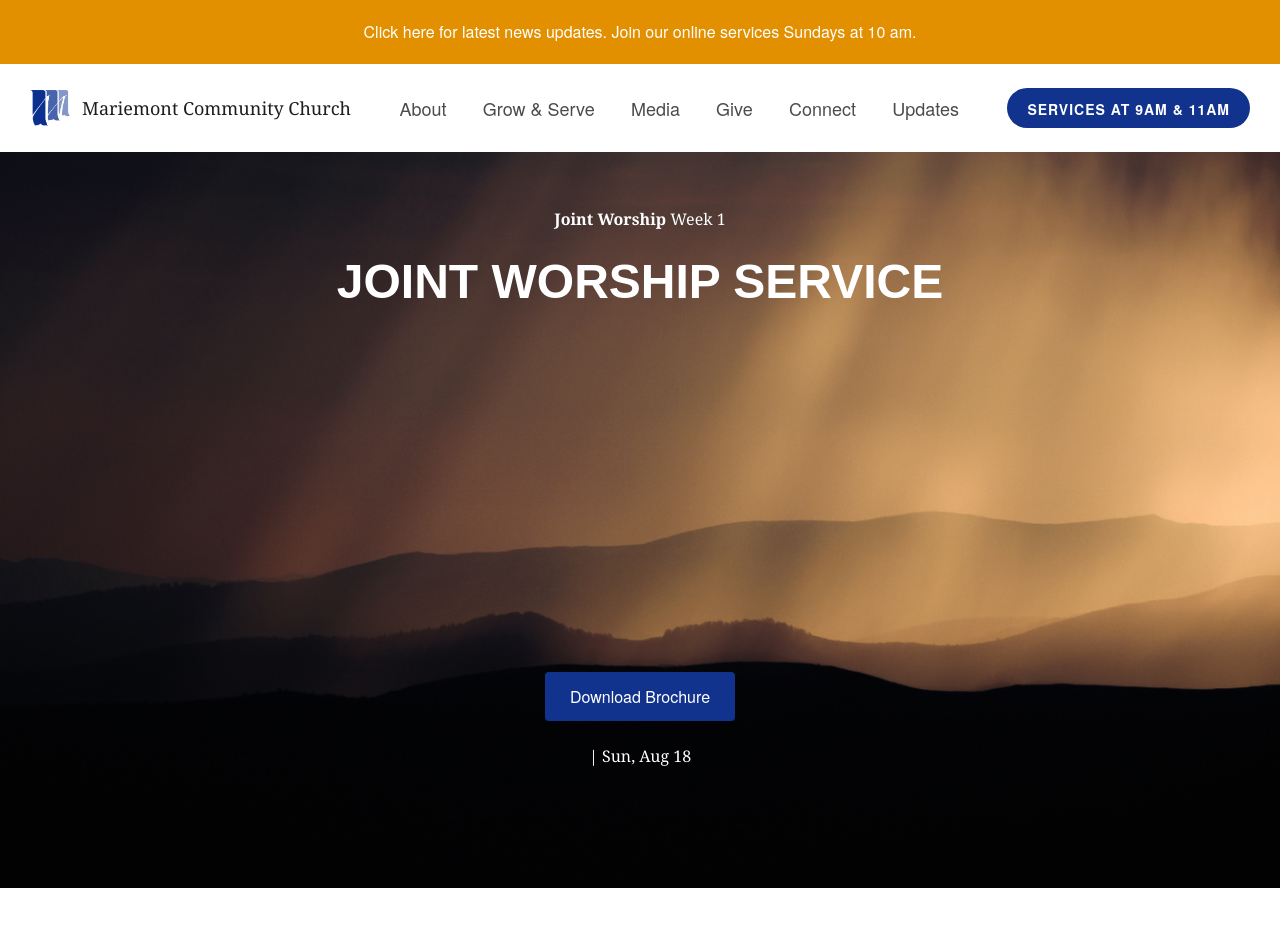
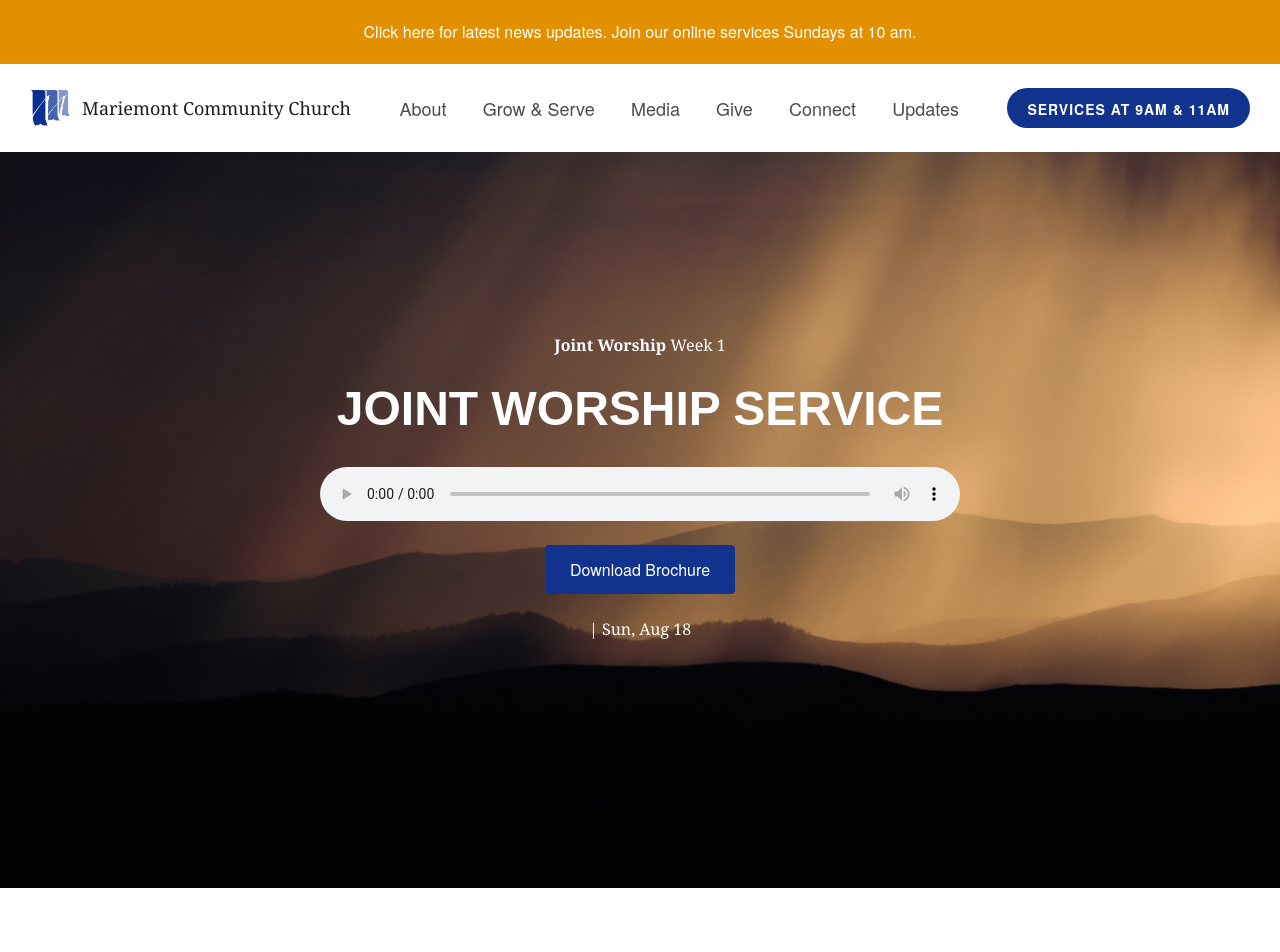
Before and after one commit to lukemoderwell/mariemont, a Jekyll site: the page built from _sermons/joint-worship-service.markdown, in a window 1280 px wide. Shown: the top 952 px of the page. Built offline with Jekyll 4.4.1, drawn with Linux system fonts in a browser that asks for light colours; nearby versions of some CDN libraries.

Commit message:
Update page-sermon.html

```diff
--- a/_layouts/page-sermon.html
+++ b/_layouts/page-sermon.html
@@ -6,7 +6,7 @@
 	<div class="container sermon_hero_text">
 		<h2 class="sermon_series">{{ page.series }} <span>Week {{ page.week }}</span></h2>
 		<h1 class="sermon_heading">{{ page.title }}</h1>
-		{% if page.video_url %}
+		{% if page.video_url != "" %}
 			<iframe class="sermon_video" width="560" height="315" src="{{ page.video_url }}" frameborder="0"
 			allow="accelerometer; autoplay; encrypted-media; gyroscope; picture-in-picture" allowfullscreen></iframe>
 		{% else %}
```
